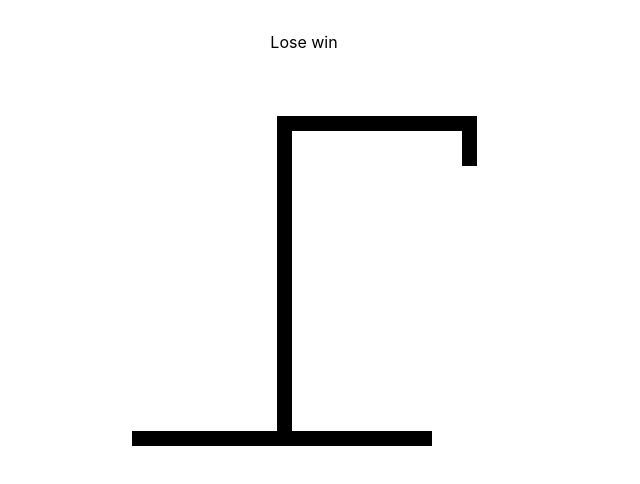
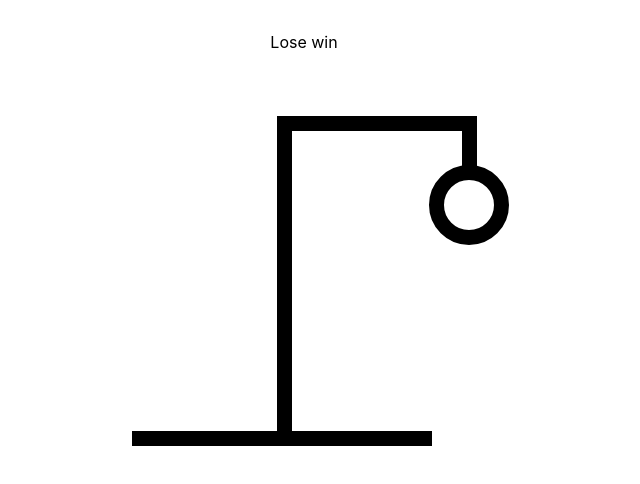
Before and after one commit to samima55/hanger-man, a React (Create React App) app: page / in a window 1280 px wide. Shown: the top 484 px of the page, without its empty margins (336-976 px from the left). Built offline with nearby package versions, Linux system fonts and the light colour scheme.

Commit message:
head added

```diff
--- a/src/copmponents/HangmanDrawing.module.css
+++ b/src/copmponents/HangmanDrawing.module.css
@@ -28,3 +28,13 @@
     width: 300px;
     background-color: black;
 }
+
+.head{
+    width: 50px;
+    height: 50px;
+    border-radius: 50%;
+    border: 15px solid black;
+    position: absolute;
+    top: 49px;
+    right: -32px;
+}
--- a/src/copmponents/HangmanDrawing.tsx
+++ b/src/copmponents/HangmanDrawing.tsx
@@ -1,8 +1,16 @@
 import style from "./HangmanDrawing.module.css";
+
+const HEAD =(
+  <div className={style.head}>
+
+  </div>
+)
+
 
 function HangmanDrawing() {
   return (
     <div className={style.container}>
+      {HEAD}
       <div className={style.hangerMouth} />
       <div className={style.hangerWood} />
       <div className={style.hanger} />
```
